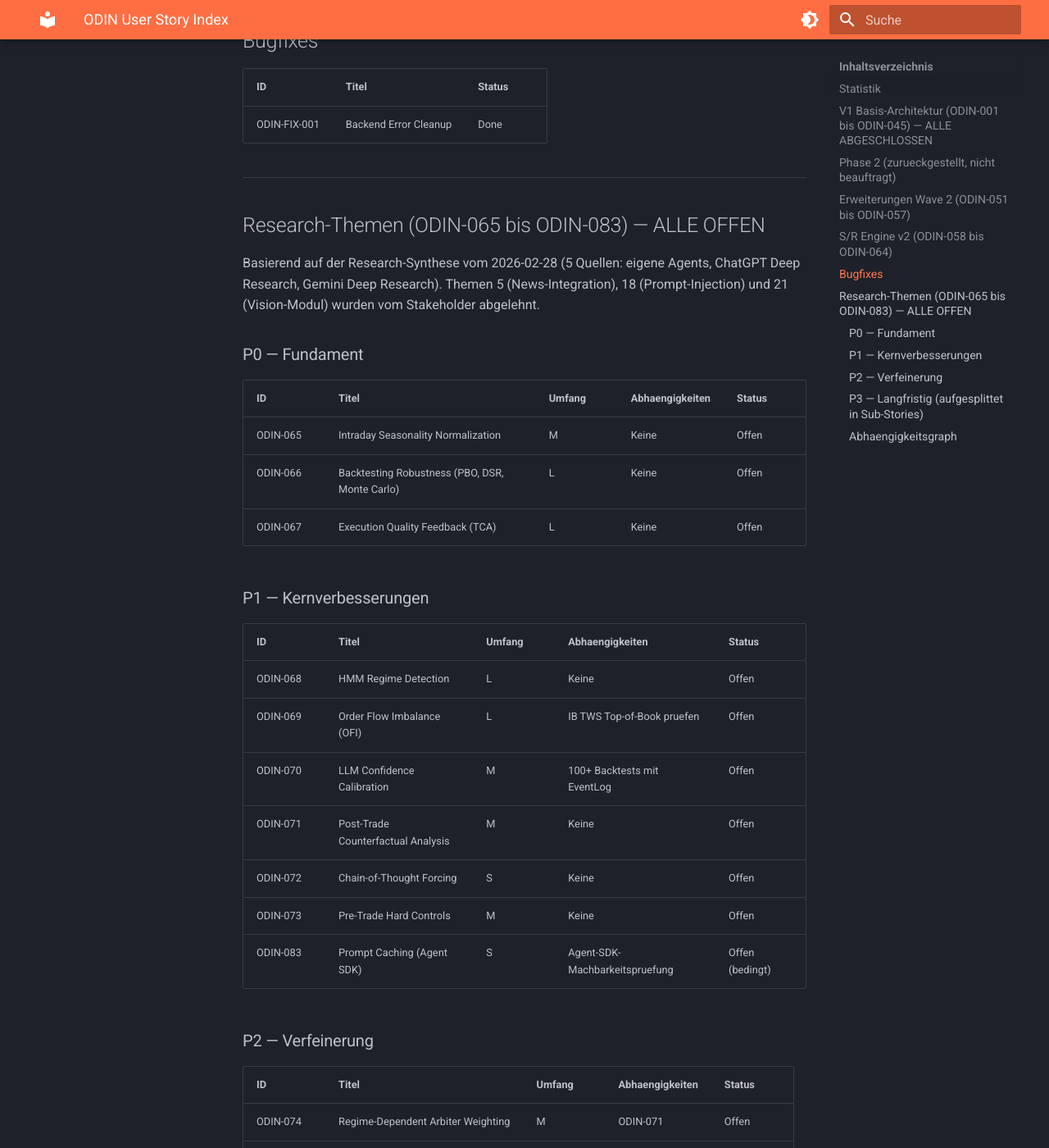
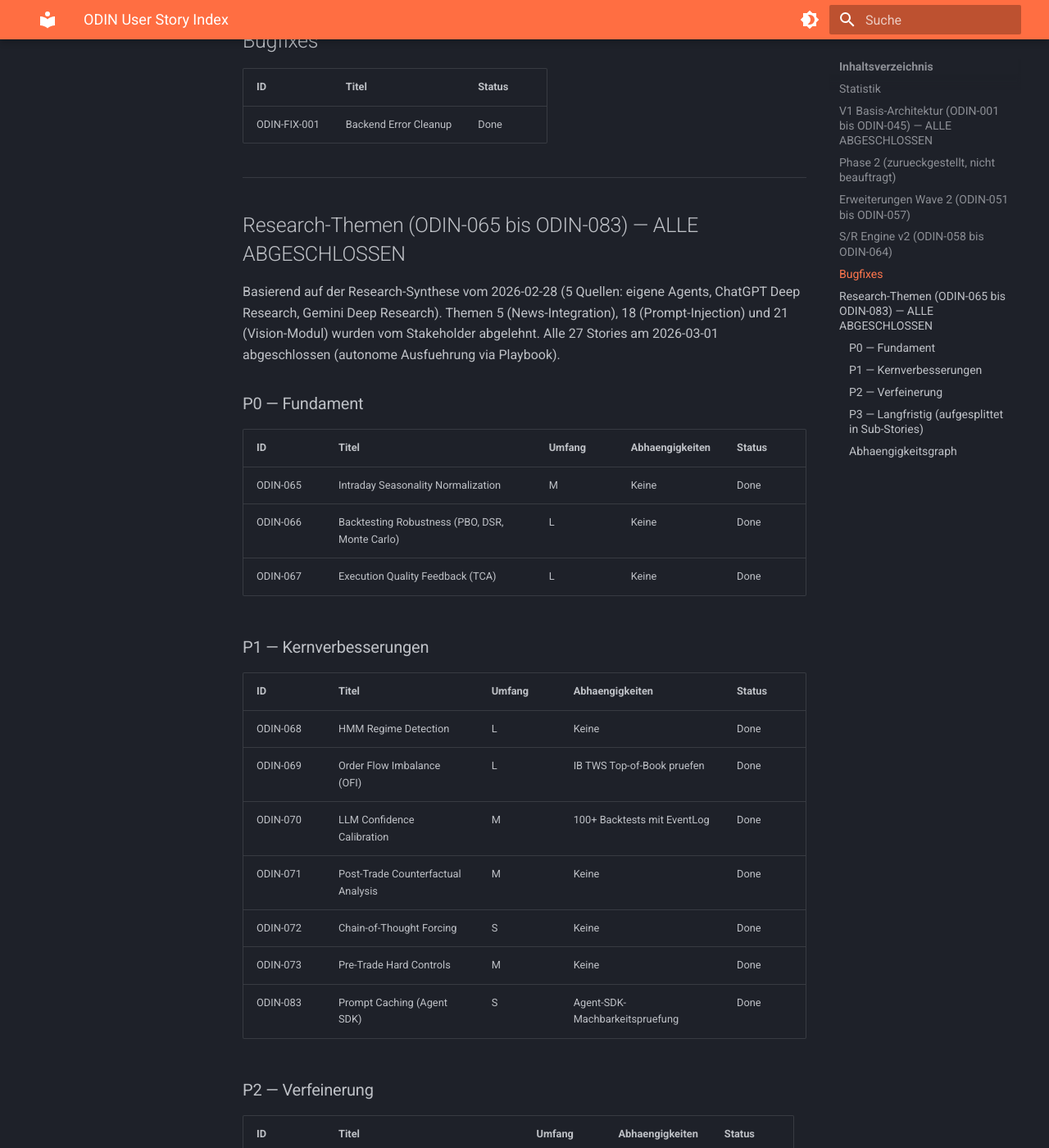
Before and after one commit to saltenhof/its-odin-wiki, an MkDocs documentation site: the page built from docs/meta/userstories/INDEX.md, in a window 1280 px wide and 1400 px high, scrolled down 4309 px. Shown: the whole window at 82% size. Built offline with MkDocs 1.6.1 and Material for MkDocs 9.7.7, drawn with Linux system fonts in a browser that asks for light colours; some of the changed text lies outside the part shown.

Commit message:
docs: update INDEX.md — all 27 research stories Done (2026-03-01)
Co-Authored-By: Claude Opus 4.6 <noreply@anthropic.com>

```diff
--- a/docs/meta/userstories/INDEX.md
+++ b/docs/meta/userstories/INDEX.md
@@ -1,6 +1,6 @@
 # ODIN User Story Index
 
-**Stand:** 2026-02-28
+**Stand:** 2026-03-01
 **Kanonischer Pfad:** `its-odin-wiki/docs/meta/userstories/`
 
 ---
@@ -116,55 +116,56 @@
 
 ---
 
-## Research-Themen (ODIN-065 bis ODIN-083) — ALLE OFFEN
+## Research-Themen (ODIN-065 bis ODIN-083) — ALLE ABGESCHLOSSEN
 
 Basierend auf der Research-Synthese vom 2026-02-28 (5 Quellen: eigene Agents, ChatGPT Deep Research, Gemini Deep Research).
 Themen 5 (News-Integration), 18 (Prompt-Injection) und 21 (Vision-Modul) wurden vom Stakeholder abgelehnt.
+Alle 27 Stories am 2026-03-01 abgeschlossen (autonome Ausfuehrung via Playbook).
 
 ### P0 — Fundament
 
 | ID | Titel | Umfang | Abhaengigkeiten | Status |
 |----|-------|--------|-----------------|--------|
-| ODIN-065 | Intraday Seasonality Normalization | M | Keine | Offen |
-| ODIN-066 | Backtesting Robustness (PBO, DSR, Monte Carlo) | L | Keine | Offen |
-| ODIN-067 | Execution Quality Feedback (TCA) | L | Keine | Offen |
+| ODIN-065 | Intraday Seasonality Normalization | M | Keine | Done |
+| ODIN-066 | Backtesting Robustness (PBO, DSR, Monte Carlo) | L | Keine | Done |
+| ODIN-067 | Execution Quality Feedback (TCA) | L | Keine | Done |
 
 ### P1 — Kernverbesserungen
 
 | ID | Titel | Umfang | Abhaengigkeiten | Status |
 |----|-------|--------|-----------------|--------|
-| ODIN-068 | HMM Regime Detection | L | Keine | Offen |
-| ODIN-069 | Order Flow Imbalance (OFI) | L | IB TWS Top-of-Book pruefen | Offen |
-| ODIN-070 | LLM Confidence Calibration | M | 100+ Backtests mit EventLog | Offen |
-| ODIN-071 | Post-Trade Counterfactual Analysis | M | Keine | Offen |
-| ODIN-072 | Chain-of-Thought Forcing | S | Keine | Offen |
-| ODIN-073 | Pre-Trade Hard Controls | M | Keine | Offen |
-| ODIN-083 | Prompt Caching (Agent SDK) | S | Agent-SDK-Machbarkeitspruefung | Offen (bedingt) |
+| ODIN-068 | HMM Regime Detection | L | Keine | Done |
+| ODIN-069 | Order Flow Imbalance (OFI) | L | IB TWS Top-of-Book pruefen | Done |
+| ODIN-070 | LLM Confidence Calibration | M | 100+ Backtests mit EventLog | Done |
+| ODIN-071 | Post-Trade Counterfactual Analysis | M | Keine | Done |
+| ODIN-072 | Chain-of-Thought Forcing | S | Keine | Done |
+| ODIN-073 | Pre-Trade Hard Controls | M | Keine | Done |
+| ODIN-083 | Prompt Caching (Agent SDK) | S | Agent-SDK-Machbarkeitspruefung | Done |
 
 ### P2 — Verfeinerung
 
 | ID | Titel | Umfang | Abhaengigkeiten | Status |
 |----|-------|--------|-----------------|--------|
-| ODIN-074 | Regime-Dependent Arbiter Weighting | M | ODIN-071 | Offen |
-| ODIN-075 | Volume Profile (VPOC/VAH/VAL) | M | Keine | Offen |
-| ODIN-076 | Correlation Check Multi-Instrument | S | Keine | Offen |
-| ODIN-077 | Graded Fallback Hierarchy | S | Keine | Offen |
-| ODIN-078 | Explicit Multi-Timeframe Labeling | S | Keine | Offen |
-| ODIN-079 | ATR Period Intraday Optimization | S | Keine | Offen |
-| ODIN-080 | Execution Policy Layer | L | ODIN-067 | Offen |
+| ODIN-074 | Regime-Dependent Arbiter Weighting | M | ODIN-071 | Done |
+| ODIN-075 | Volume Profile (VPOC/VAH/VAL) | M | Keine | Done |
+| ODIN-076 | Correlation Check Multi-Instrument | S | Keine | Done |
+| ODIN-077 | Graded Fallback Hierarchy | S | Keine | Done |
+| ODIN-078 | Explicit Multi-Timeframe Labeling | S | Keine | Done |
+| ODIN-079 | ATR Period Intraday Optimization | S | Keine | Done |
+| ODIN-080 | Execution Policy Layer | L | ODIN-067 | Done |
 
 ### P3 — Langfristig (aufgesplittet in Sub-Stories)
 
 | ID | Titel | Umfang | Abhaengigkeiten | Status |
 |----|-------|--------|-----------------|--------|
 | ODIN-081 | ~~VPIN~~ (aufgesplittet) | ~~XL~~ | — | Aufgesplittet |
-| ODIN-081a | VPIN Volume Bucketizer | M | Keine | Offen |
-| ODIN-081b | VPIN Calculator | M | ODIN-081a | Offen |
-| ODIN-081c | VPIN Gate Integration | S | ODIN-081b | Offen |
+| ODIN-081a | VPIN Volume Bucketizer | M | Keine | Done |
+| ODIN-081b | VPIN Calculator | M | ODIN-081a | Done |
+| ODIN-081c | VPIN Gate Integration | S | ODIN-081b | Done |
 | ODIN-082 | ~~Adaptive Weighting Bandit~~ (aufgesplittet) | ~~XL~~ | — | Aufgesplittet |
-| ODIN-082a | Bandit Core Algorithm | M | ODIN-071, ODIN-074 | Offen |
-| ODIN-082b | Bandit Arbiter Integration | M | ODIN-082a | Offen |
-| ODIN-082c | Bandit Persistence + Reward | M | ODIN-082b, ODIN-071 | Offen |
+| ODIN-082a | Bandit Core Algorithm | M | ODIN-071, ODIN-074 | Done |
+| ODIN-082b | Bandit Arbiter Integration | M | ODIN-082a | Done |
+| ODIN-082c | Bandit Persistence + Reward | M | ODIN-082b, ODIN-071 | Done |
 
 ### Abhaengigkeitsgraph
 
```
Also changed, not shown: other parts of docs/meta/userstories/INDEX.md (+2 -2 lines).
